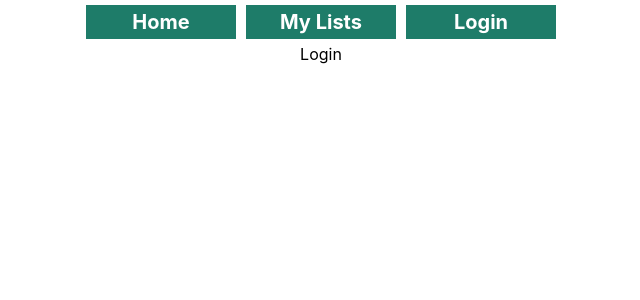
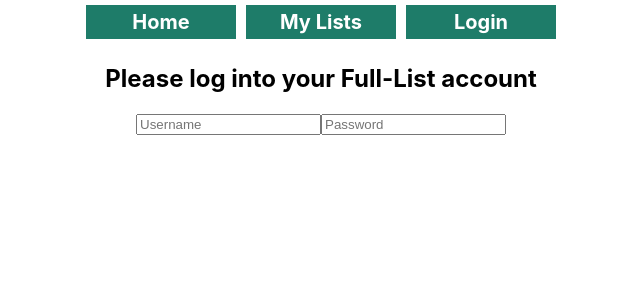
Before and after one commit to turitzinv/CataList, a React (Create React App) app in the folder client/: page /login in a window 1280 px wide. Shown: the top 300 px of the page, without its empty margins (319-959 px from the left). Built offline with nearby package versions, Linux system fonts and the light colour scheme; no server answers.

Commit message:
Added form to Login component. Wrote out next steps to complete login and logout process.

```diff
--- a/client/src/App.js
+++ b/client/src/App.js
@@ -8,6 +8,10 @@ import Login from "./components/Login";
 
 function App() {
   const [allLists, setLists] = useState([]);
+  const [username, setUsername] = useState("");
+
+  //handle login function #session gets created
+  //make logout button #delete
 
   useEffect(() => {
     fetch("/lists")
--- a/client/src/components/Login.js
+++ b/client/src/components/Login.js
@@ -2,7 +2,19 @@ import React from 'react'
 
 const Login = () => {
   return (
-    <div>Login</div>
+    <div>
+      <h2>Please log into your Full-List account</h2>
+      <form>
+        <input
+        type= "text"
+        placeholder= "Username"
+        />
+        <input
+        type= "password"
+        placeholder= "Password"
+        />
+      </form>
+    </div>
   )
 }
 
```
